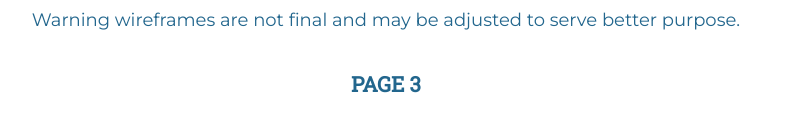
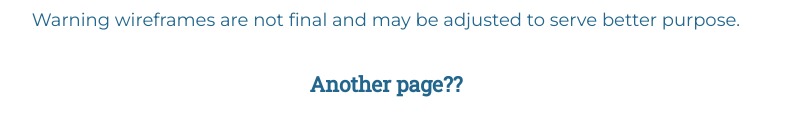
Before and after one commit to SmirnovEgV/wdd230, a plain HTML site: page lesson03/chamber-site-plan.html in a window 1280 px wide. Shown: the part 4264-4399 px from the top of the page, without its empty margins (254-1054 px from the left). Drawn offline with Linux system fonts and the light colour scheme.

Commit message:
page 3 not exist

```diff
--- a/lesson03/chamber-site-plan.html
+++ b/lesson03/chamber-site-plan.html
@@ -123,7 +123,7 @@
     <h3>For mobile sceen</h3>
     <img src="images/wireframeSMOL.png" alt="Mobile screen wireframe">
     <p>Warning wireframes are not final and may be adjusted to serve better purpose.</p>
-    <h3>PAGE 3</h3>
+    <h3>Another page??</h3>
     <p>
     </p>
     <img src="" alt="">
```
